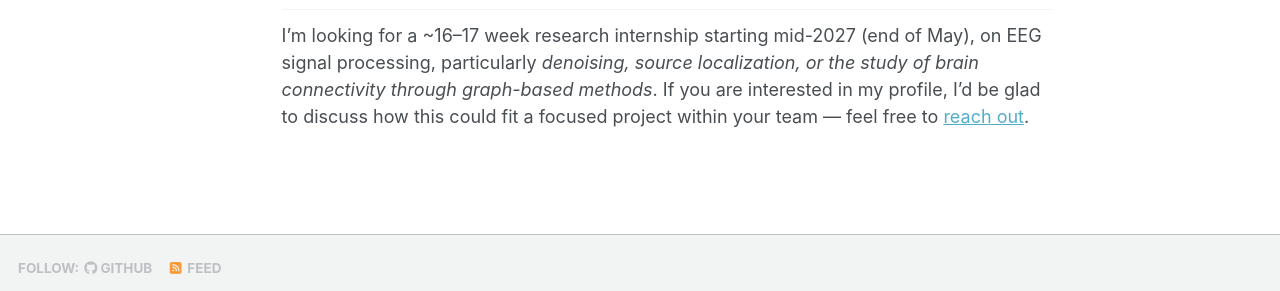
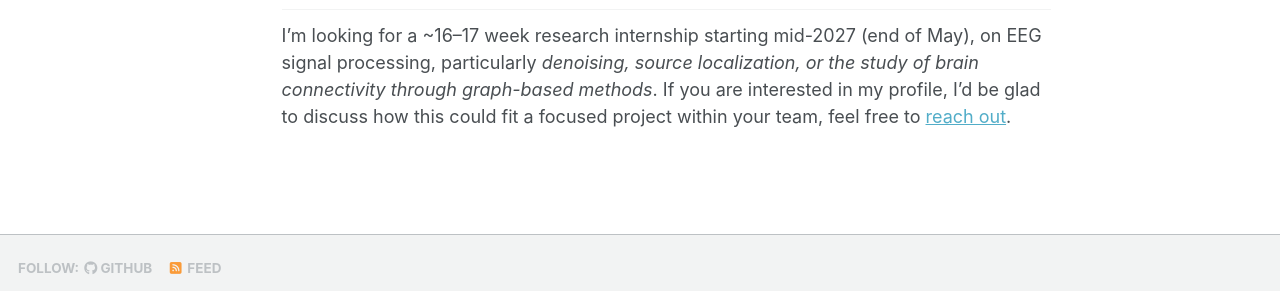
Before and after one commit to Abelccq/Abelccq.github.io, a Jekyll site: the page built from _pages/about.md, in a window 1280 px wide and 1266 px high. Shown: the part 921-1212 px from the top of the window. Built offline with Jekyll 4.4.1, drawn with Linux system fonts in a browser that asks for light colours; a script bundle is joined from its source files by our own code; library files that are not in the unit come from our copies.

```diff
--- a/_pages/about.md
+++ b/_pages/about.md
@@ -17,4 +17,4 @@ I'm doing a research internship on *multimodal emotion recognition* (EEG, video,
 Personally, I'm very interested in neuroscience, the study of EEG signals, and everything related to it. Whether by reading the latest literature in this field or by carrying out small projects, I'm trying to gain more knowledge and improve my skills with the goal of pursuing a Ph.D. in the coming years. Currently, I am doing a small project on *EEG denoising based on graph signal processing*. The idea is to construct a graph of sensors or sources (a simple one, even a synthetic one), calculate the *Laplacian* and its *eigenvectors*, and filter the signal, keeping only the low frequencies of the graph. More details on the [Portfolio](/portfolio/) page!
 
 ## Looking for
-I'm looking for a ~16–17 week research internship starting mid-2027 (end of May), on EEG signal processing, particularly *denoising, source localization, or the study of brain connectivity through graph-based methods*. If you are interested in my profile, I'd be glad to discuss how this could fit a focused project within your team — feel free to [reach out](mailto:abelccq05@gmail.com).
+I'm looking for a ~16–17 week research internship starting mid-2027 (end of May), on EEG signal processing, particularly *denoising, source localization, or the study of brain connectivity through graph-based methods*. If you are interested in my profile, I'd be glad to discuss how this could fit a focused project within your team, feel free to [reach out](mailto:abelccq05@gmail.com).
```
